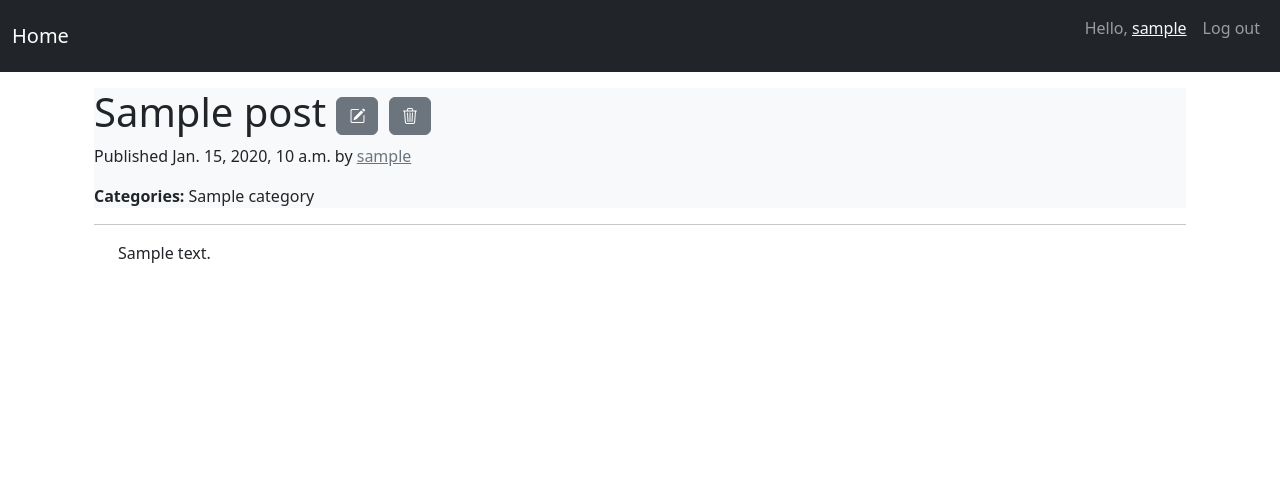
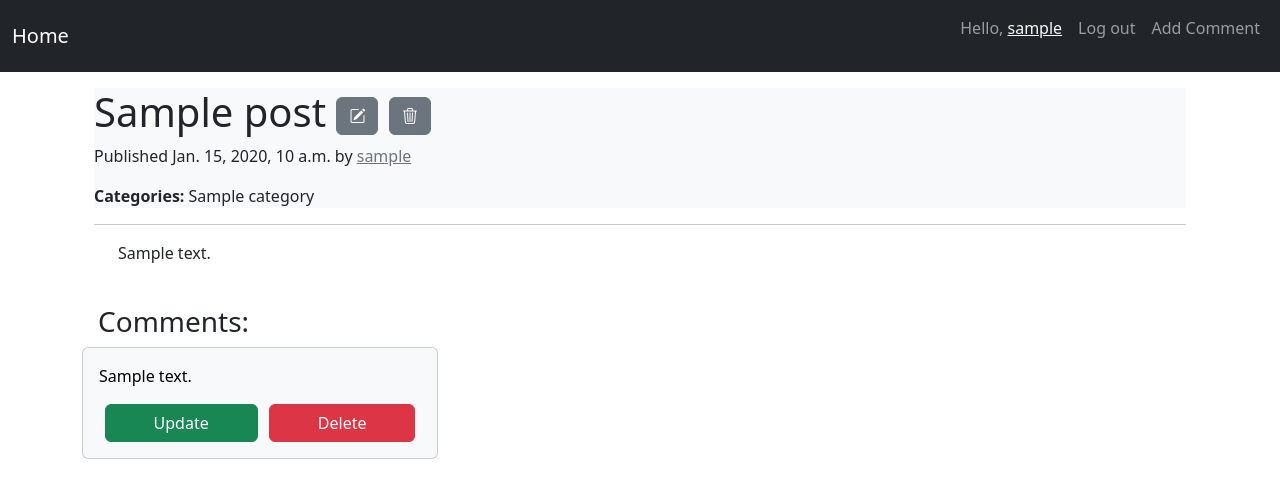
Before and after one commit to apfelficken/blog, a Django app: a page that uses source/blog/templates/post/post_view.html in a window 1280 px wide. Shown: the top 498 px of the page. Run offline with Django 4.2, Linux system fonts and the light colour scheme; a user stored in the database is signed in; tables that the repository leaves empty hold one stand-in row (values such as "Sample post"); parts of the project's set-up code (start-up, migrations or seed data) failed here and were passed over.

Commit message:
Added comments to the post

```diff
--- a/source/blog/templates/post/post_view.html
+++ b/source/blog/templates/post/post_view.html
@@ -1,4 +1,13 @@
 {% extends "base.html" %}
+
+{% block nav %}
+    {% if request.user.is_authenticated %}
+        <li class="nav-item">
+            <a class="nav-link" href="{% url 'blog:post_comment_add' post.pk %}">Add Comment</a>
+        </li>
+    {% endif %}
+{% endblock %}
+
 
 {% block title %}{{ post.title }}{% endblock %}
 {% block content %}
@@ -34,6 +43,33 @@
         <div class="mx-4">
             <p>{{ post.body|linebreaks }}</p>
         </div>
+    </div></br>
+
+    {% include 'partial/delete_post_modal.html' %}
+        <h3 class="ms-3">Comments:</h3>
+    <div class="row">
+        {% for comment in object_list %}
+            <div class="col-sm-4">
+                <div class="card text-bg-light mb-3">
+                    <div class="card-body">
+                        <p class="card-text">{{ comment.text }}</p>
+
+                        <div class="d-flex justify-content-around">
+                            {% if perms.blog.change_comment or comment.author == request.user %}
+                                <a href="{% url 'blog:comment_update' comment.pk %}"
+                                   class="btn btn-success px-5">Update</a>
+                            {% endif %}
+                            {% if perms.webapp.delete_comment or comment.author == request.user %}
+                                <a href="{% url 'blog:comment_delete' comment.pk %}"
+                                   class="btn btn-danger px-5">Delete</a>
+                            {% endif %}
+                        </div>
+                    </div>
+                </div>
+            </div>
+        {% empty %}
+            <p>No comments</p>
+
+        {% endfor %}
     </div>
-    {% include 'partial/delete_post_modal.html' %}
 {% endblock %}
--- a/source/blog/urls.py
+++ b/source/blog/urls.py
@@ -1,5 +1,6 @@
 from django.urls import path
-from blog.views import PostIndexView, PostView, PostAddView, PostUpdateView, PostDeleteView, CategoryPostView
+from blog.views import PostIndexView, PostView, PostAddView, PostUpdateView, PostDeleteView, CategoryPostView, \
+    PostCommentCreateView, CommentUpdateView, CommentDeleteView
 
 app_name = 'blog'
 
@@ -9,5 +10,8 @@
     path('post/add/', PostAddView.as_view(), name='add_post'),
     path('post/<int:pk>/update/', PostUpdateView.as_view(), name='update_post'),
     path('post/<int:pk>/delete/', PostDeleteView.as_view(), name='delete_post'),
-    path('category/<str:slug>/', CategoryPostView.as_view(), name='category')
+    path('category/<str:slug>/', CategoryPostView.as_view(), name='category'),
+    path('post/<int:pk>/comment/add/', PostCommentCreateView.as_view(), name='post_comment_add'),
+    path('comment/<int:pk>/update/', CommentUpdateView.as_view(), name='comment_update'),
+    path('comment/<int:pk>/delete/', CommentDeleteView.as_view(), name='comment_delete'),
 ]
--- a/source/blog/views/__init__.py
+++ b/source/blog/views/__init__.py
@@ -1,2 +1,3 @@
 from .post_views import *
 from .category_views import *
+from .comment_views import *
--- a/source/blog/views/post_views.py
+++ b/source/blog/views/post_views.py
@@ -1,8 +1,10 @@
 from django.shortcuts import get_object_or_404, redirect, reverse
 from django.views.generic import ListView, DetailView, CreateView, UpdateView, View
 from django.utils.http import urlencode
+from django.views.generic.list import MultipleObjectMixin
+
 from blog.forms import PostForm, SimpleSearchForm
-from blog.models import Post, Category
+from blog.models import Post, Category, Comment
 from django.db.models import Q
 from django.contrib.auth.mixins import LoginRequiredMixin
 from django.contrib.auth.mixins import PermissionRequiredMixin
@@ -45,10 +47,15 @@
         return context
 
 
-class PostView(DetailView):
+class PostView(DetailView, MultipleObjectMixin):
     template_name = 'post/post_view.html'
     model = Post
     context_object_name = 'post'
+
+    def get_context_data(self, **kwargs):
+        comments = Comment.objects.filter(post=self.get_object())
+        context = super(PostView, self).get_context_data(object_list=comments, **kwargs)
+        return context
 
 
 class PostAddView(LoginRequiredMixin, CreateView):
@@ -83,8 +90,8 @@
     permission_required = 'blog.delete_post'
 
     def has_permission(self):
-        project = get_object_or_404(Post, pk=self.kwargs.get('pk'))
-        return super().has_permission() or project.author == self.request.user
+        post = get_object_or_404(Post, pk=self.kwargs.get('pk'))
+        return super().has_permission() or post.author == self.request.user
 
     def post(self, request, pk, *args, **kwargs):
         post = get_object_or_404(Post, pk=pk)
```
Also changed, not shown: source/blog/forms.py (+7 -1 lines), source/blog/templates/comment/add_comment.html (added, +9 -0 lines), source/blog/templates/comment/update_comment.html (added, +9 -0 lines), source/blog/views/comment_views.py (added, +52 -0 lines).
